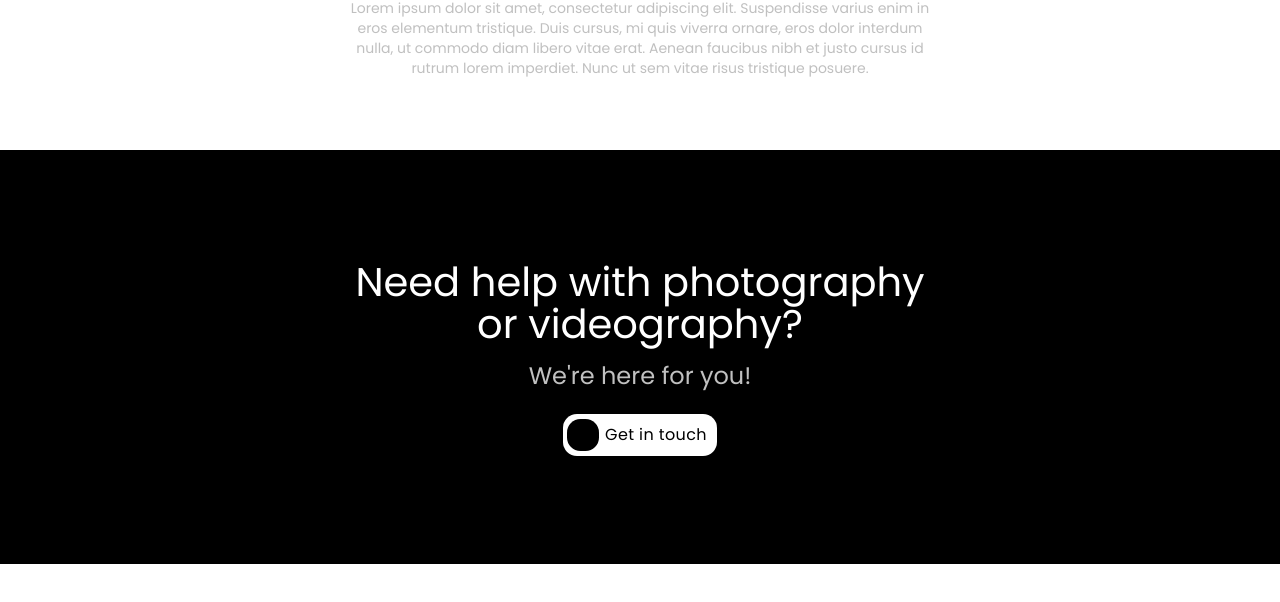
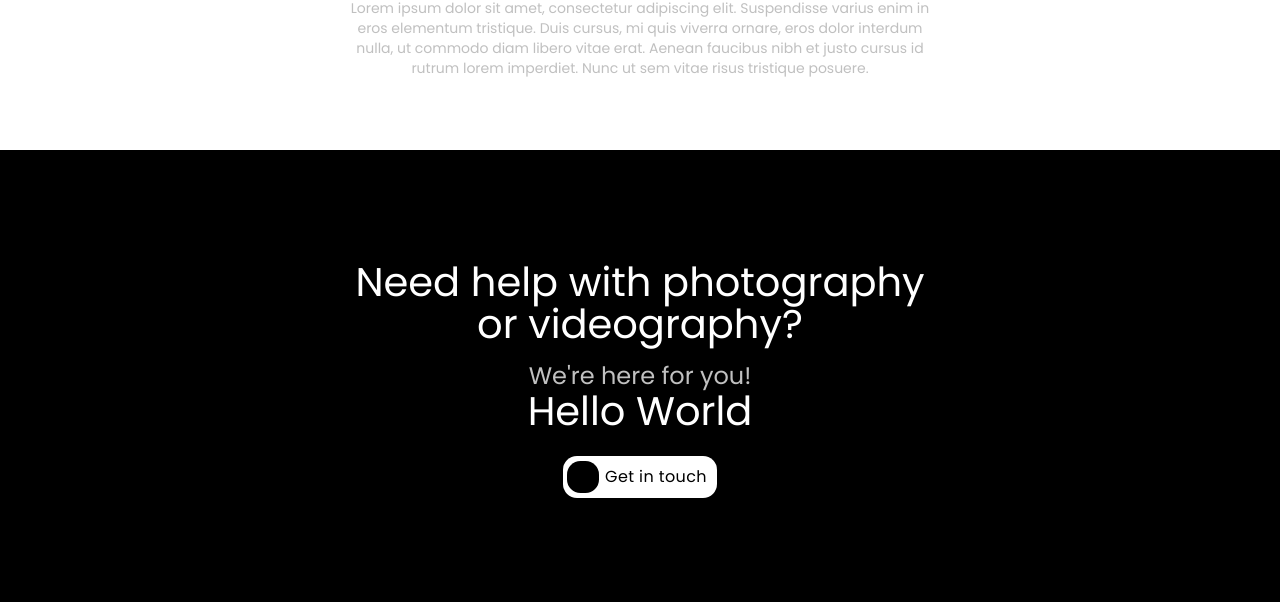
Before and after one commit to Tangiers3/aperture, a plain HTML site: page index.html in a window 1280 px wide. Shown: the part 650-1252 px from the top of the page. Before the commit the page ends 1214 px from the top, so only its background shows below. Drawn offline with Linux system fonts and the light colour scheme.

Commit message:
new H4 Hello World

```diff
--- a/index.html
+++ b/index.html
@@ -77,6 +77,9 @@
 			<h4>
 				We're here for you!
 			</h4>
+			<h3>
+				Hello World
+			</h3>
 <!--		<div class="get-in-touch">-->
 			<a href="#" class="help-link">
 				Get in touch
```
